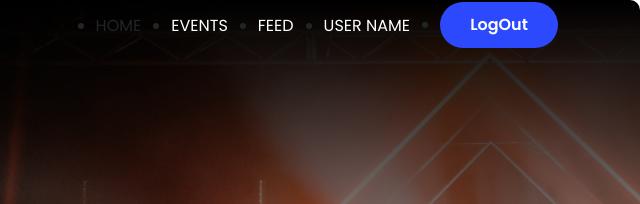
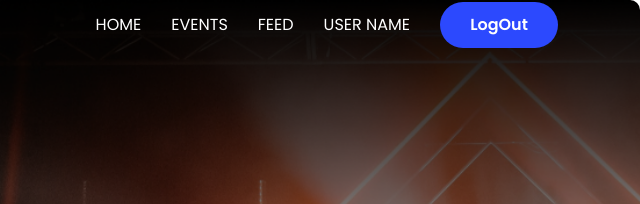
Before and after one commit to gourav-522/events-page, a plain HTML site: page index.html in a window 1280 px wide. In both pictures the pointer is over the link "HOME". Shown: the top 204 px of the page, 640-1280 px from the left. Drawn offline with nearby package versions, Linux system fonts and the light colour scheme.

Commit message:
edit in nav-bar

```diff
--- a/assets/css/style.css
+++ b/assets/css/style.css
@@ -237,6 +237,10 @@
     color: white;
 }
 
+.nav-link:hover {
+    color: white;
+}
+
 .nav-btn {
     width: 118px;
     height: 46px;
--- a/index.html
+++ b/index.html
@@ -28,7 +28,7 @@
                             <span></span>
                         </label>
                         <input type="checkbox" id="nav-card-info" hidden>
-                        <ul class="justify-content-center align-items-center d-flex gap30 display">
+                        <ul class="justify-content-center align-items-center list-unstyled d-flex gap30 display">
                             <li>
                                 <a href="#HOME" class="nav-link">
                                     HOME
```
